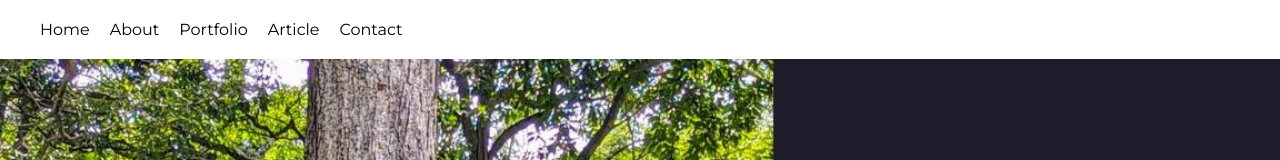
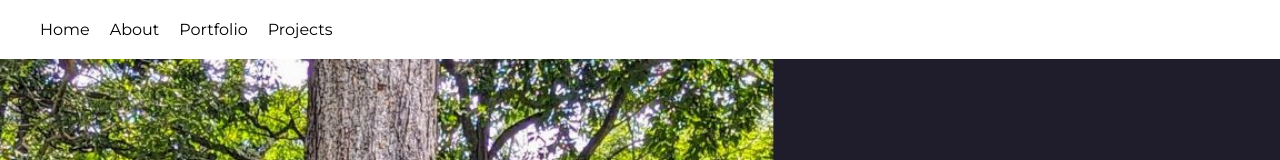
Before and after one commit to Mbashas/mbashas.github.io, a React (Vite) app: page / in a window 1280 px wide. Shown: the top 160 px of the page. Built offline with nearby package versions, Linux system fonts and the light colour scheme.

Commit message:
add Projects component and update Header navigation links

```diff
--- a/src/App.jsx
+++ b/src/App.jsx
@@ -11,6 +11,7 @@ import Footer from "./Components/Footer";
 import Header from "./Components/Header";
 import Home from "./Components/Home";
 import Portfolio from "./Components/Portfolio";
+import Projects from "./Components/Projects";
 import "./styles.css";
 
 /**
@@ -42,6 +43,7 @@ const App = () => {
       <Home name={siteProps.name} title={siteProps.title} />
       <About />
       <Portfolio />
+      <Projects />
       <Footer {...siteProps} primaryColor={primaryColor} secondaryColor={secondaryColor} />
     </div>
   );
--- a/src/Components/Header.jsx
+++ b/src/Components/Header.jsx
@@ -6,16 +6,35 @@
  */
 import React from "react";
 
+const links = [
+  {
+    name: "Home",
+    to: "#home"
+  },
+  {
+    name: "About",
+    to: "#about"
+  },
+  {
+    name: "Portfolio",
+    to: "#portfolio"
+  },
+  {
+    name: "Projects",
+    to: "#projects"
+  }
+];
+
 const Header = () => {
   return (
     <header>
       <nav>
         <ul style={{ display: 'flex', listStyleType: 'none' }}>
-          <li style={{ marginRight: '20px' }}><a href="#home">Home</a></li>
-          <li style={{ marginRight: '20px' }}><a href="#about">About</a></li>
-          <li style={{ marginRight: '20px' }}><a href="#portfolio">Portfolio</a></li>
-          <li style={{ marginRight: '20px' }}><a href="article.html">Article</a></li>
-          <li><a href="#footer">Contact</a></li>
+          {links.map((link, index) => (
+            <li key={index} style={{ marginRight: '20px' }}>
+              <a href={link.to}>{link.name}</a>
+            </li>
+          ))}
         </ul>
       </nav>
     </header>
--- /dev/null
+++ b/src/Components/Projects.jsx
@@ -0,0 +1,29 @@
+import React from "react";
+import image from "../images/design-desk.jpeg";
+
+const imageAltText = "desktop with books and laptop";
+
+const Projects = () => {
+  return (
+    <section className="padding" id="projects">
+      <img className="background" src={image} alt={imageAltText} />
+      <div
+        style={{
+          backgroundColor: "white",
+          width: "50%",
+          padding: "4rem",
+          margin: "3rem auto",
+          textAlign: "center",
+        }}
+      >
+        <h2>My Projects</h2>
+        <p className="large">
+          Here are some of my recent projects and achievements.
+        </p>
+        {/* Add your project content here */}
+      </div>
+    </section>
+  );
+};
+
+export default Projects;
```
